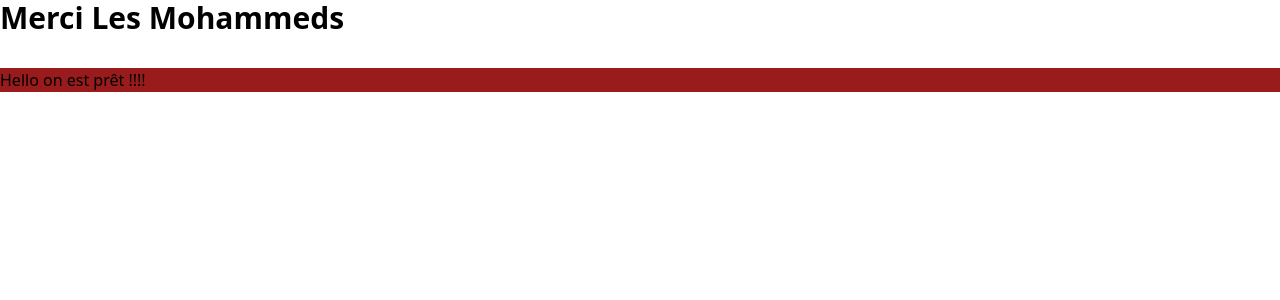
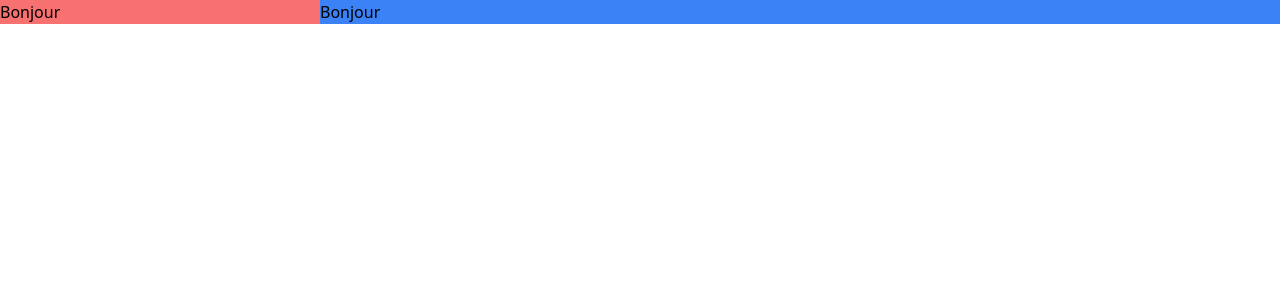
Before and after one commit to Amir31-scurt/Dashboard, a React (Create React App) app: page / in a window 1280 px wide. Shown: the top 300 px of the page. Built offline with nearby package versions, Linux system fonts and the light colour scheme.

Commit message:
On est fort

```diff
--- a/src/App.js
+++ b/src/App.js
@@ -1,6 +1,7 @@
 
 import React, { useEffect, useState, useRef } from 'react';
 import './index.css'
+import SideBar from './components/SidCompos';
 
 function App(props) {
   //State {etat, donnees dynamiques}//////////////////////
@@ -25,9 +26,13 @@ function App(props) {
   // affichage {render} /////////////
 
   return (
-    <div>
-      <h1 className="text-3xl font-bold">{props.titre} </h1>
-      <h2 className="text-black-800 bg-red-800 mt-8">{barry} </h2>
+    <div className='flex'>
+      <div className='w-1/4 bg-red-400 h-auto'>
+        <SideBar/>
+      </div>
+      <div className='w-3/4 bg-blue-500'>
+        <h2>Bonjour</h2>
+      </div>
     </div>
   );
 }
--- a/src/components/SidCompos.jsx
+++ b/src/components/SidCompos.jsx
@@ -1,13 +1,11 @@
-export default function Fruit() {
+export default function SideBar() {
     // state///////////
 
     // comportement/////////
 
     // affichage //////////////
     return (
-
-
-        {/** Rendu ____________ */ }
+        <h1>Bonjour</h1>
 
 
     )
```
